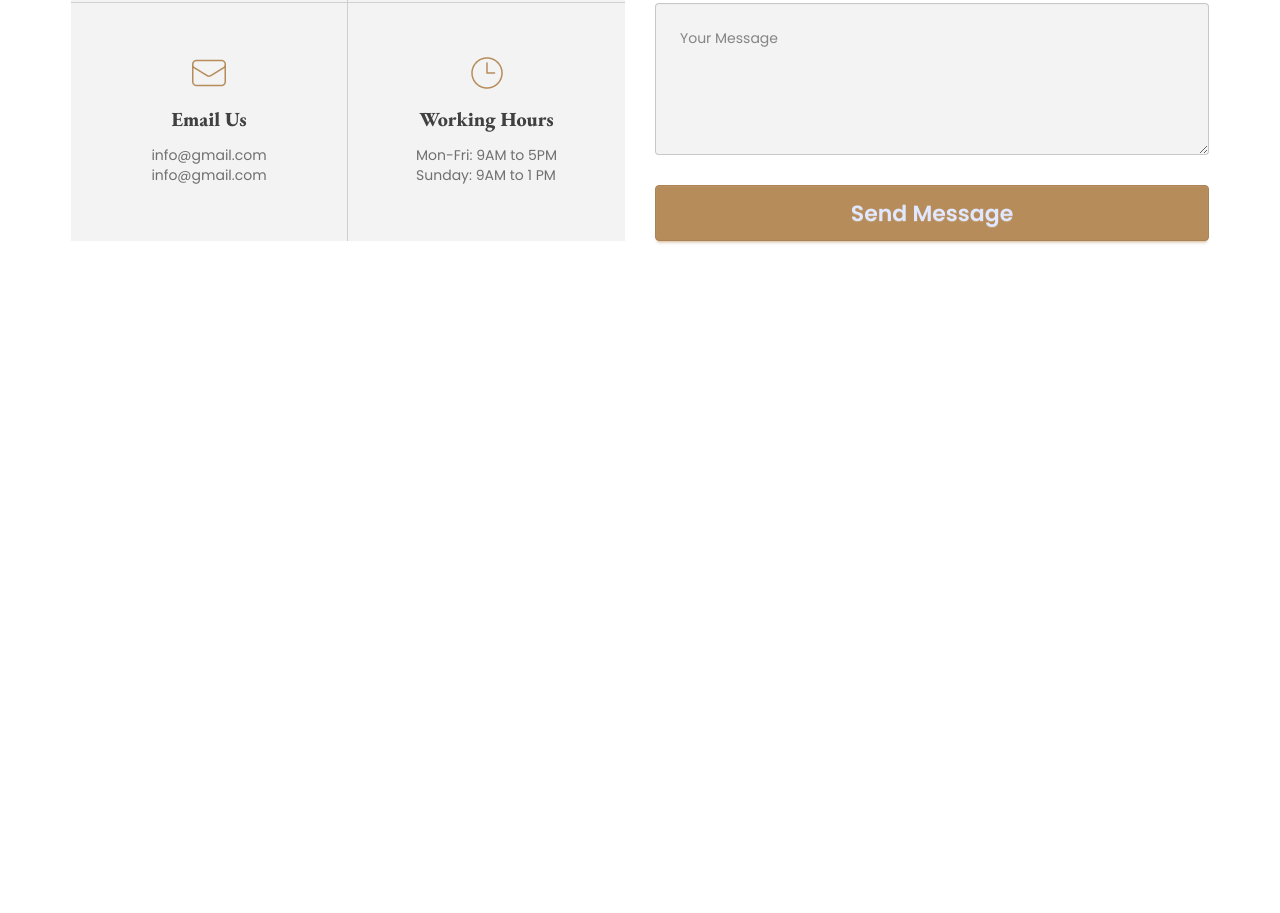
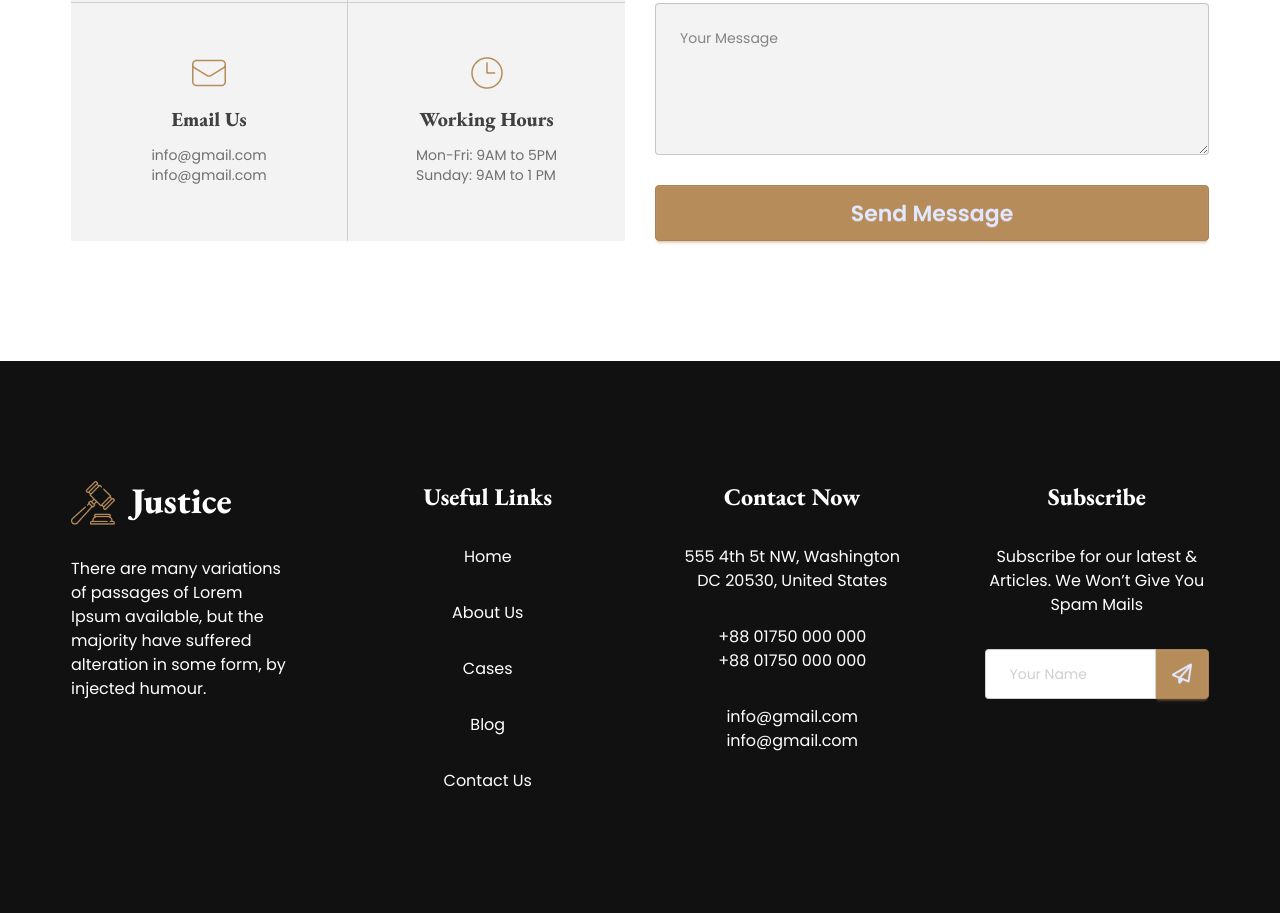
Before and after one commit to muhammad-tamim/web_project_12, a plain HTML site: page index.html in a window 1280 px wide. Shown: the part 3807-4720 px from the top of the page. Before the commit the page ends 4168 px from the top, so only its background shows below. Drawn offline with nearby package versions, Linux system fonts and the light colour scheme.

Commit message:
feat: add footer

```diff
--- a/index.html
+++ b/index.html
@@ -452,16 +452,49 @@
             </div>
         </section>
         <!-- end section -->
+    </main>
 
-        <!-- section -->
-        <section></section>
-        <!-- end section -->
-
-        <!-- section -->
-        <section></section>
-        <!-- end section -->
-    </main>
-    <footer>
+    <footer class="max-w-[1920px] mx-auto py-[120px] mt-[120px] bg-dark1 text-white">
+        <div class="grid grid-cols-1 md:grid-cols-2 lg:grid-cols-4 gap-20 max-w-[1170px] mx-auto px-2 lg:px-4">
+            <div class="space-y-8 text-center">
+                <a href="#" class="flex justify-center lg:justify-start gap-4">
+                    <img class="size-11" src="assets/images/business.png" alt="">
+                    <p class="font-extrabold font-ebGaramond text-4xl">Justice</p>
+                </a>
+                <p class="text-base text-center lg:text-left">There are many variations of passages of
+                    Lorem Ipsum available, but
+                    the majority have suffered alteration in some form, by injected humour.</p>
+            </div>
+            <div class="">
+                <h3 class="font-ebGaramond font-extrabold text-2xl mb-8 text-center">Useful Links</h3>
+                <div class="grid md:grid-cols-2 lg:grid-cols-1 gap-8 text-center md:text-left lg:text-center">
+                    <a href="#">Home</a>
+                    <a href="#">About Us</a>
+                    <a href="#">Cases</a>
+                    <a href="#">Blog</a>
+                    <a href="#">Contact Us</a>
+                </div>
+            </div>
+            <div class="space-y-8 text-center">
+                <h3 class="font-ebGaramond font-extrabold text-2xl">Contact Now</h3>
+                <p>555 4th 5t NW, Washington<br>
+                    DC 20530, United States</p>
+                <p>+88 01750 000 000<br>
+                    +88 01750 000 000</p>
+                <p>info@gmail.com<br>
+                    info@gmail.com</p>
+            </div>
+            <div class="space-y-8 text-center">
+                <h3 class="font-ebGaramond font-extrabold text-2xl">Subscribe</h3>
+                <p class="text-base">Subscribe for our latest & Articles. We Won’t Give You Spam Mails</p>
+                <div class="join">
+                    <input type="text" placeholder="Your Name"
+                        class="input join-item w-full text-dark4 bg-white p-6 " />
+                    <button class="btn btn-primary join-item py-6 px-4"><i
+                            class="text-xl fa-regular fa-paper-plane"></i></button>
+                </div>
+            </div>
+        </div>
     </footer>
 </body>
 
```
